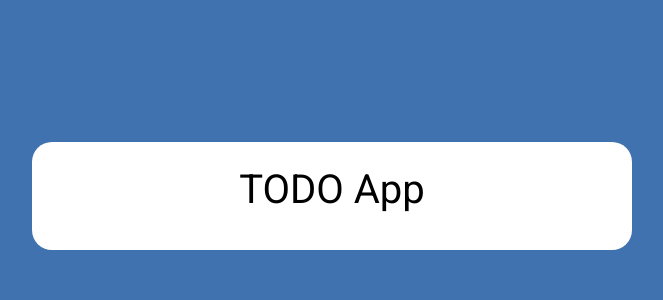
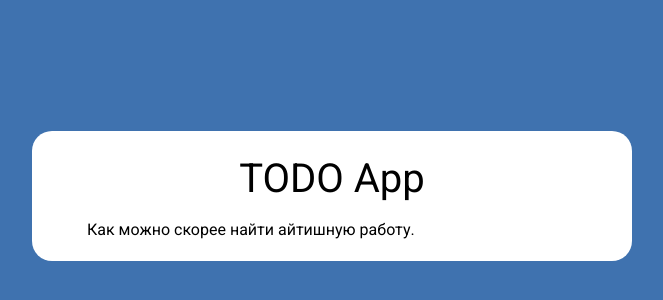
Before and after one commit to irrbis38/lit-todolist, a React (Vite) app: page / in a window 1280 px wide. Shown: the part 204-504 px from the top of the page, without its empty margins (308-971 px from the left). Built offline with nearby package versions, Linux system fonts and the light colour scheme.

Commit message:
feat: add helpers for generate id

```diff
--- a/src/data/helpers.ts
+++ b/src/data/helpers.ts
@@ -0,0 +1,3 @@
+type GenerateId = () => string;
+export const generateId: GenerateId = () =>
+  Math.random().toString(16).slice(2) + new Date().getTime().toString(36);
--- a/src/data/store/useToDoStore.ts
+++ b/src/data/store/useToDoStore.ts
@@ -2,7 +2,7 @@ import { create } from "zustand";
 
 interface Tasks {
   id: string;
-  titile: string;
+  title: string;
   createdAt: number;
 }
 
@@ -14,9 +14,15 @@ interface ToDoStore {
 }
 
 export const ToDoStore = create<ToDoStore>((set, get) => ({
-  tasks: [],
+  tasks: [
+    {
+      id: "asdf",
+      title: "Как можно скорее найти айтишную работу.",
+      createdAt: 134,
+    },
+  ],
   createTask: (title) => {
-    console.log();
+    const { tasks } = get();
   },
   updateTask: (id, title) => {
     console.log();
--- a/src/views/App/index.tsx
+++ b/src/views/App/index.tsx
@@ -1,12 +1,18 @@
 import React from "react";
+
+import { ToDoStore } from "../../data/store/useToDoStore";
 
 import styles from "./index.module.scss";
 
 export const App: React.FC = () => {
+  console.log(ToDoStore);
+  const { tasks } = ToDoStore((state) => state);
+  const task = tasks[0];
+  console.log(task);
   return (
     <section className={styles.todo}>
       <h1 className={styles.todo__title}>TODO App</h1>
-      <div className={styles.todo__block}></div>
+      <div className={styles.todo__block}>{task.title}</div>
       <div className={styles.todo__block}></div>
     </section>
   );
```
